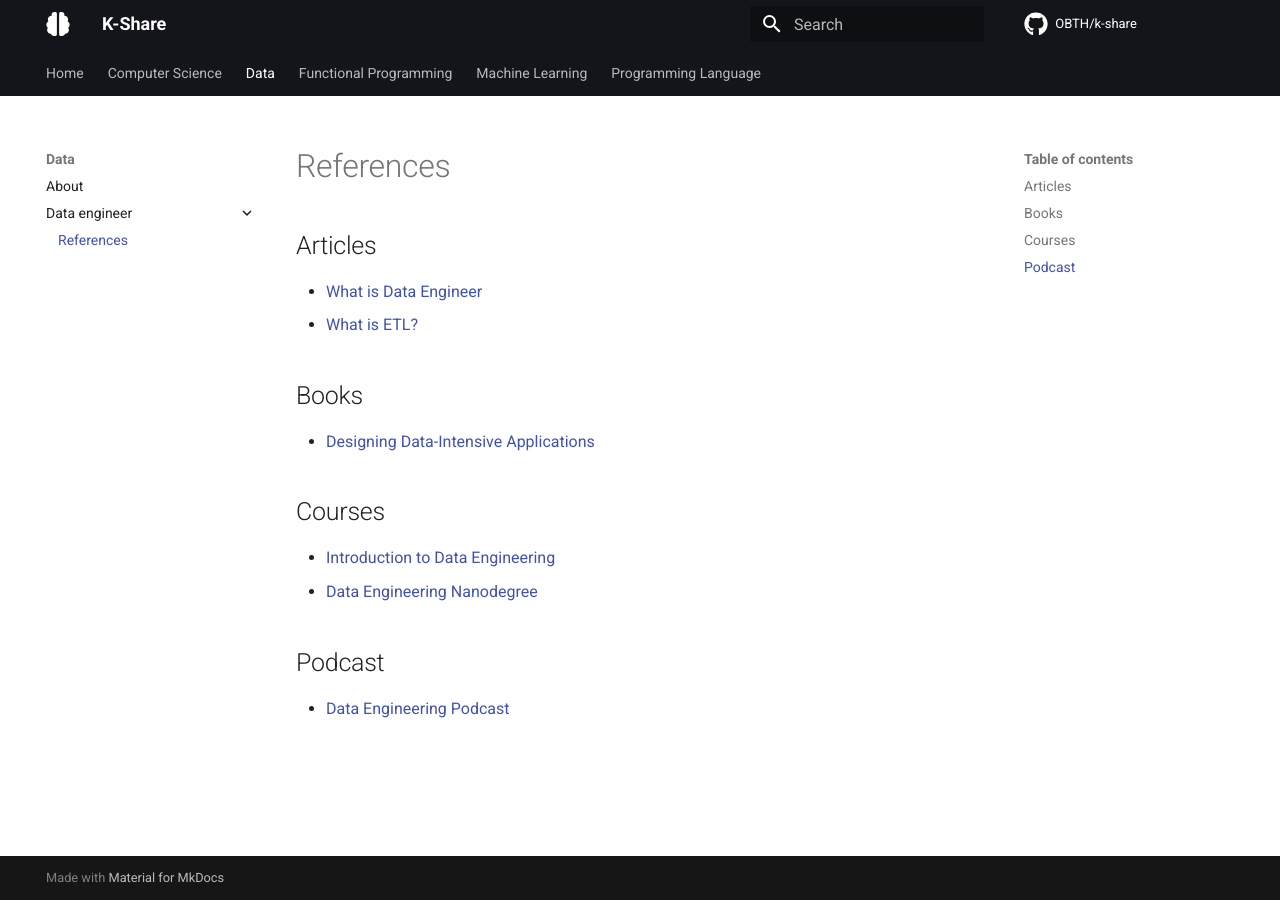
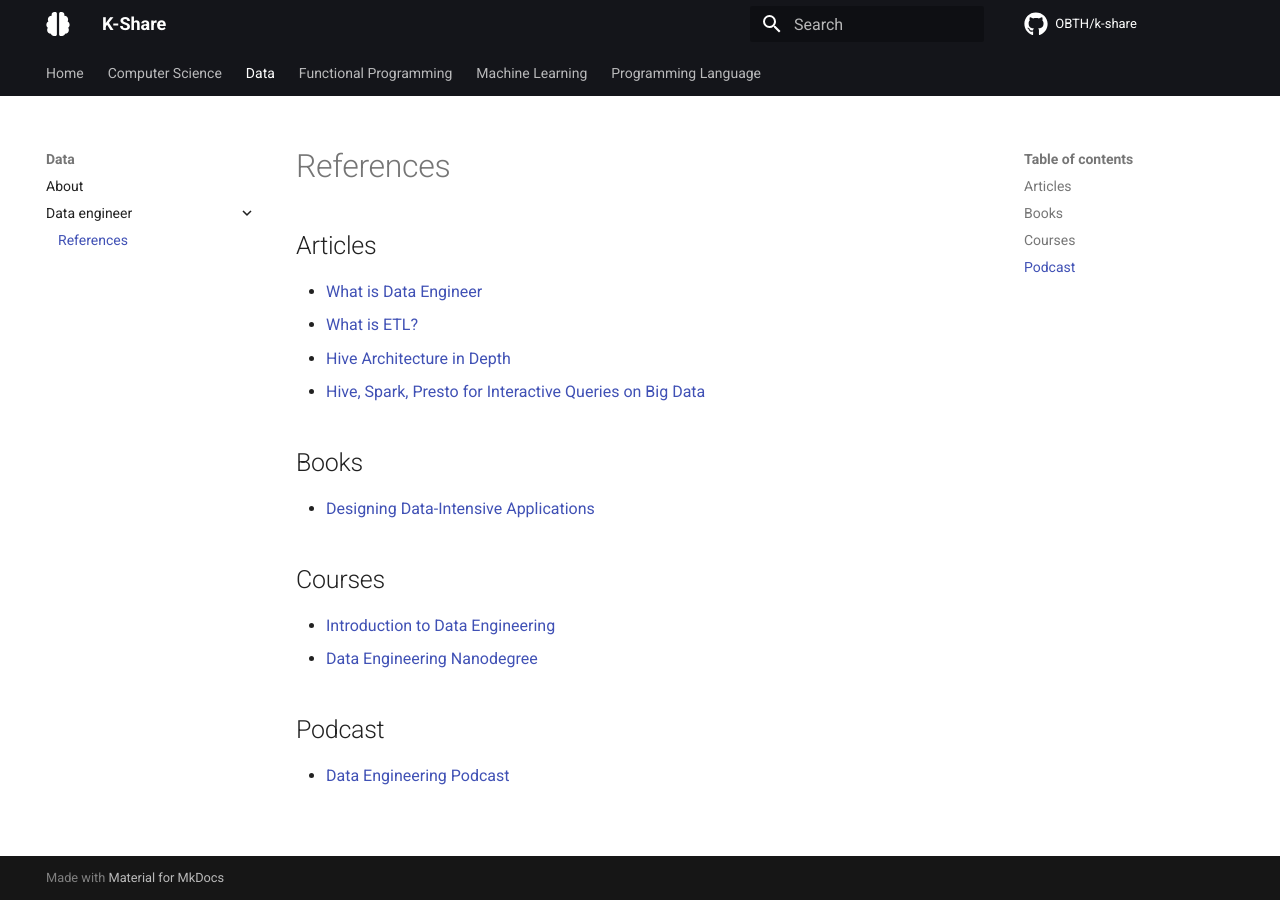
Before and after one commit to OBTH/k-share, an MkDocs documentation site: the page built from docs/data/data-engineer/references.md, in a window 1280 px wide. Built offline with MkDocs 1.6.1 and Material for MkDocs 9.7.7, drawn with Linux system fonts in a browser that asks for light colours; comment, search, counter and statistics services are not loaded.

Commit message:
add articles about hive arch

```diff
--- a/docs/data/data-engineer/references.md
+++ b/docs/data/data-engineer/references.md
@@ -4,6 +4,8 @@
 
 * [What is Data Engineer](https://towardsdatascience.com/introduction-to-data-engineering-e16c9942dc2c)
 * [What is ETL?](https://www.guru99.com/etl-extract-load-process.html)
+* [Hive Architecture in Depth](https://medium.com/plumbersofdatascience/hive-architecture-in-depth-ba44e8946cbc)
+* [Hive, Spark, Presto for Interactive Queries on Big Data](https://www.diva-portal.org/smash/get/diva2:1247796/FULLTEXT01.pdf)
 
 ## Books
 
```
